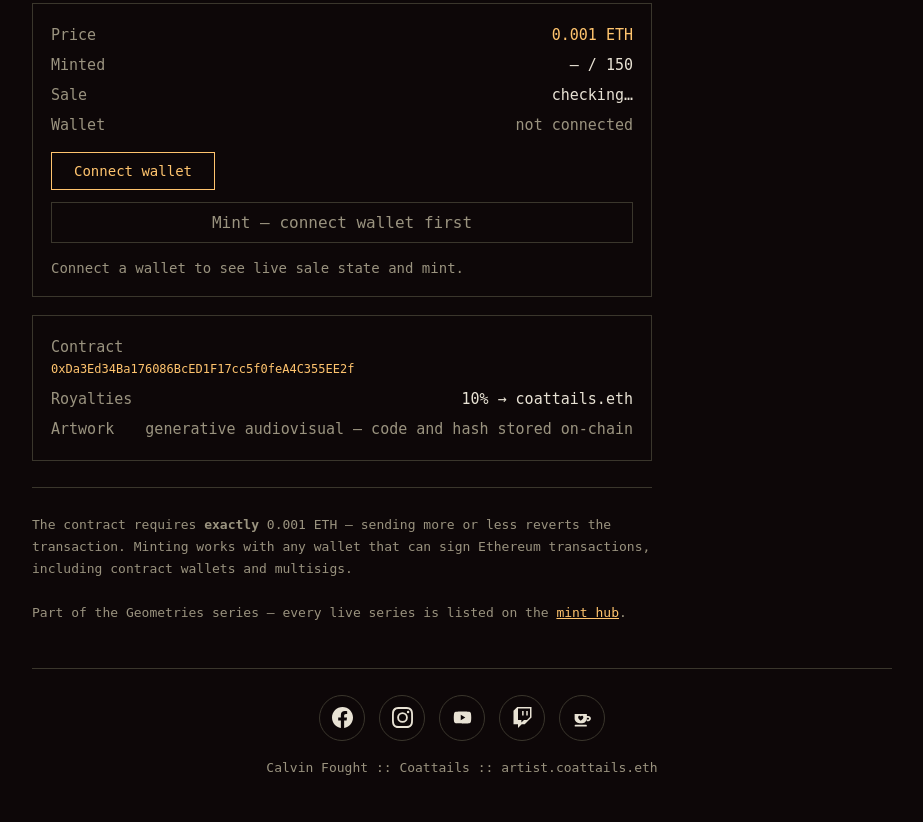
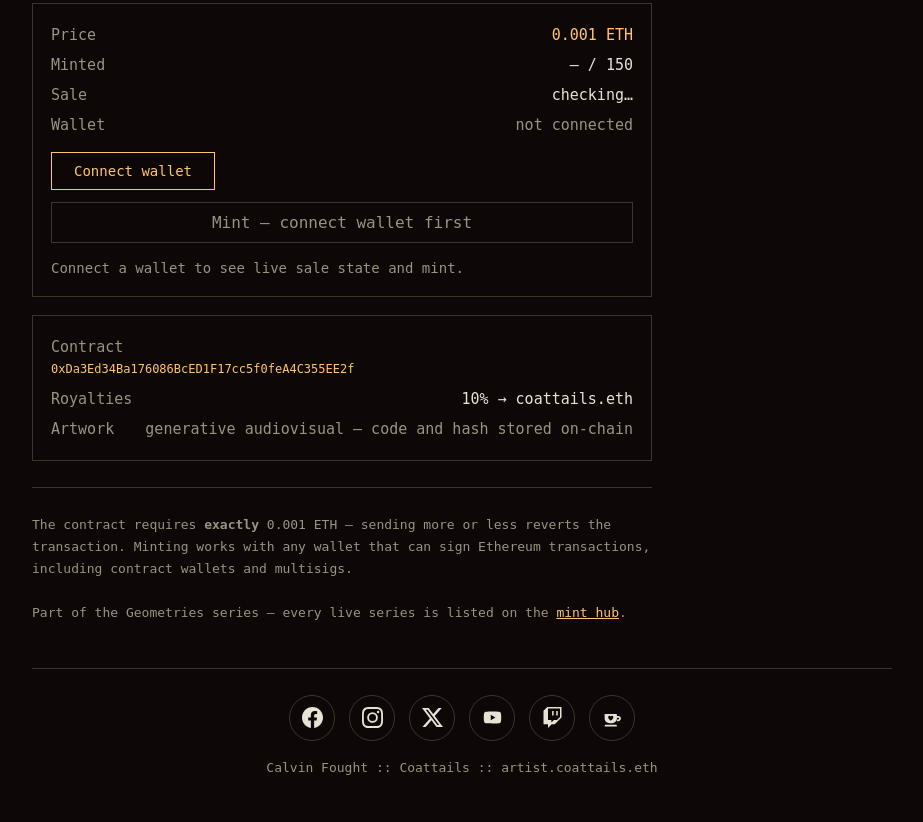
Before and after one commit to coattails-droid/tonal-geometries-mint-page, a plain HTML site: page index.html in a window 1280 px wide. Shown: the part 998-1820 px from the top of the page, without its empty margins (178-1101 px from the left). Drawn offline with Linux system fonts and the light colour scheme.

Commit message:
Add index.html via Muse

```diff
--- a/index.html
+++ b/index.html
@@ -193,6 +193,7 @@
   <div class="socials">
     <a href="https://www.facebook.com/calvinfought/" aria-label="Facebook" title="Facebook"><svg viewBox="0 0 24 24" aria-hidden="true"><path d="M24 12.07C24 5.4 18.63 0 12 0S0 5.4 0 12.07C0 18.1 4.39 23.09 10.13 24v-8.44H7.08v-3.49h3.04V9.41c0-3.02 1.8-4.7 4.54-4.7 1.31 0 2.68.24 2.68.24v2.97h-1.5c-1.5 0-1.96.93-1.96 1.89v2.26h3.32l-.53 3.49h-2.8V24C19.62 23.1 24 18.1 24 12.07z"/></svg></a>
     <a href="https://www.instagram.com/coattails47/" aria-label="Instagram" title="Instagram"><svg viewBox="0 0 24 24" aria-hidden="true"><path d="M12 2.2c3.2 0 3.6 0 4.9.1 3.3.1 4.8 1.7 4.9 4.9.1 1.3.1 1.6.1 4.8s0 3.6-.1 4.8c-.1 3.2-1.7 4.8-4.9 4.9-1.3.1-1.6.1-4.9.1s-3.6 0-4.9-.1c-3.3-.1-4.8-1.7-4.9-4.9-.1-1.3-.1-1.6-.1-4.8s0-3.6.1-4.8C2.4 4 4 2.4 7.2 2.3c1.2-.1 1.6-.1 4.8-.1zM12 0C8.7 0 8.3 0 7 .1 2.7.3.3 2.7.1 7 0 8.3 0 8.7 0 12s0 3.7.1 5c.2 4.3 2.6 6.7 6.9 6.9 1.3.1 1.7.1 5 .1s3.7 0 5-.1c4.3-.2 6.7-2.6 6.9-6.9.1-1.3.1-1.7.1-5s0-3.7-.1-5C23.7 2.7 21.3.3 17 .1 15.7 0 15.3 0 12 0zm0 5.9A6.1 6.1 0 1 0 18.1 12 6.1 6.1 0 0 0 12 5.9zm0 10.1A4 4 0 1 1 16 12a4 4 0 0 1-4 4zm6.4-11.8a1.4 1.4 0 1 1-1.4 1.4 1.4 1.4 0 0 1 1.4-1.4z"/></svg></a>
+    <a href="https://x.com/calvin_fought" aria-label="X" title="X"><svg viewBox="0 0 24 24" aria-hidden="true"><path d="M18.901 1.153h3.68l-8.04 9.19L24 22.846h-7.406l-5.8-7.584-6.638 7.584H.474l8.6-9.83L0 1.154h7.594l5.243 6.932ZM17.61 20.644h2.039L6.486 3.24H4.298Z"/></svg></a>
     <a href="https://www.youtube.com/@coattails47" aria-label="YouTube" title="YouTube"><svg viewBox="0 0 24 24" aria-hidden="true"><path fill-rule="evenodd" d="M21.58 7.19a2.5 2.5 0 0 0-1.76-1.77C18.25 5 12 5 12 5s-6.25 0-7.82.42A2.5 2.5 0 0 0 2.42 7.19 25.9 25.9 0 0 0 2 12a25.9 25.9 0 0 0 .42 4.81 2.5 2.5 0 0 0 1.76 1.77C5.75 19 12 19 12 19s6.25 0 7.82-.42a2.5 2.5 0 0 0 1.76-1.77A25.9 25.9 0 0 0 22 12a25.9 25.9 0 0 0-.42-4.81zM10 15.13V8.87L15.25 12z"/></svg></a>
     <a href="https://www.twitch.tv/coattails_47" aria-label="Twitch" title="Twitch"><svg viewBox="0 0 24 24" aria-hidden="true"><path d="M11.571 4.714h1.715v5.143H11.57zm4.715 0H18v5.143h-1.714zM6 0L1.714 4.286v15.428h5.143V24l4.286-4.286h3.428L22.286 12V0zm14.571 11.429l-3.428 3.428h-3.429l-3 3v-3H6.857V1.714h13.714Z"/></svg></a>
     <a href="https://ko-fi.com/coattails" aria-label="Ko-fi" title="Ko-fi"><svg viewBox="0 0 24 24" aria-hidden="true"><path fill-rule="evenodd" d="M3 8h14v5.2c0 3-2.5 5.3-5.5 5.3h-3C5.5 18.5 3 16.2 3 13.2V8zM17 10.2h1.6c1.7 0 3 1.3 3 3s-1.3 3-3 3H17v-2h1.6c.6 0 1-.4 1-1s-.4-1-1-1H17v-2zM10 15.8c-.3-.2-3-2.2-3-4 0-.9.7-1.7 1.6-1.7.6 0 1.1.3 1.4.8.3-.5.8-.8 1.4-.8.9 0 1.6.8 1.6 1.7 0 1.8-2.7 3.8-3 4zM4 20.4h12a1 1 0 0 1 0 2H4a1 1 0 0 1 0-2z"/></svg></a>
```
